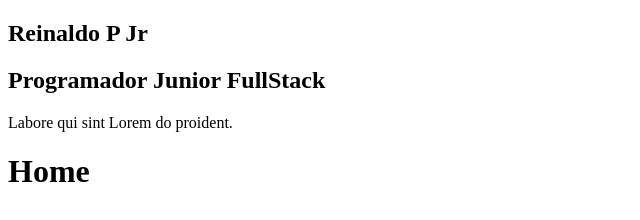
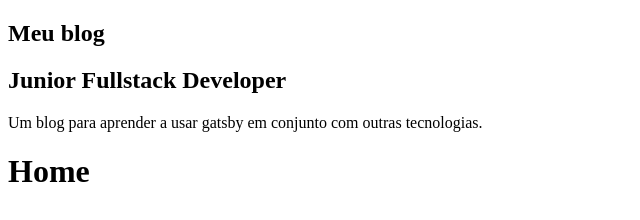
Before and after one commit to JucaRei/Gatsby-blog, a Gatsby site: page / in a window 1280 px wide. Shown: the whole page, without its empty margins (0-640 px from the left). Built offline with nearby package versions, Linux system fonts and the light colour scheme; Gatsby itself is replaced by a stand-in of ours.

Commit message:
Buscando dados com StaticQuery

```diff
--- a/gatsby-config.js
+++ b/gatsby-config.js
@@ -1,6 +1,7 @@
 module.exports = {
   siteMetadata: {
     title: `Meu blog`,
+    position: `Junior Fullstack Developer`,
     description: `Um blog para aprender a usar gatsby em conjunto com outras tecnologias.`,
     author: `@Reinaldo`,
   },
--- a/package.json
+++ b/package.json
@@ -28,6 +28,7 @@
   "scripts": {
     "build": "gatsby build",
     "develop": "gatsby develop",
+    "develop:playground": "GATSBY_GRAPHQL_IDE=playground gatsby develop",
     "format": "prettier --write \"**/*.{js,jsx,ts,tsx,json,md}\"",
     "start": "npm run develop",
     "serve": "gatsby serve",
--- a/src/components/Profile/index.js
+++ b/src/components/Profile/index.js
@@ -1,11 +1,28 @@
 import React from 'react'
+import { StaticQuery, graphql } from 'gatsby'  // buscar dados usando o staticQuery
 
 const Profile = () => (
-  <div className="Profile-wrapper">
-    <h1>Reinaldo P Jr</h1>
-    <h2>Programador Junior FullStack</h2>
-    <p>Labore qui sint Lorem do proident.</p>
-  </div>
+  <StaticQuery
+      query={graphql`
+      query MySiteMetadata {
+        site {
+          siteMetadata {
+            title
+            position
+            description
+          }
+        }
+      }
+    `}
+    render={({site: {siteMetadata: { title, position, description}}}) => (
+      // destructuring
+      <div className="Profile-wrapper">
+        <h1>{title}</h1>
+        <h2>{position}</h2>
+        <p>{description}</p>
+      </div>
+    )}
+  />
 )
 
 export default Profile
--- a/src/pages/index.js
+++ b/src/pages/index.js
@@ -1,5 +1,5 @@
 import React from "react"
-import { Link } from 'gatsby'  // componente do gatsby para lidar com links
+//import { Link } from 'gatsby'  // componente do gatsby para lidar com links
 
 import Layout from "../components/layout"
 import SEO from "../components/seo"
```
